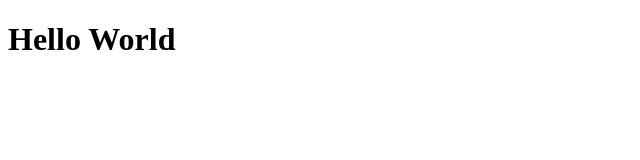
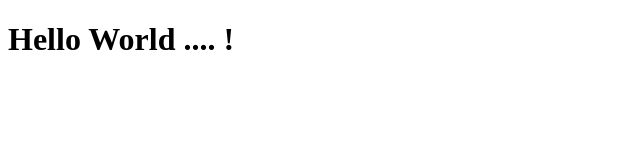
Before and after one commit to aadisharma2022/aadisharma2022.github.io, a plain HTML site: page index.html in a window 1280 px wide. Shown: the full height of the page, 0-640 px from the left. Drawn offline with Linux system fonts and the light colour scheme.

Commit message:
local file changes

```diff
--- a/index.html
+++ b/index.html
@@ -6,6 +6,6 @@
     <title>Document</title>
 </head>
 <body>
-    <h1>Hello World</h1>
+    <h1>Hello World .... !</h1>
 </body>
 </html>
```
